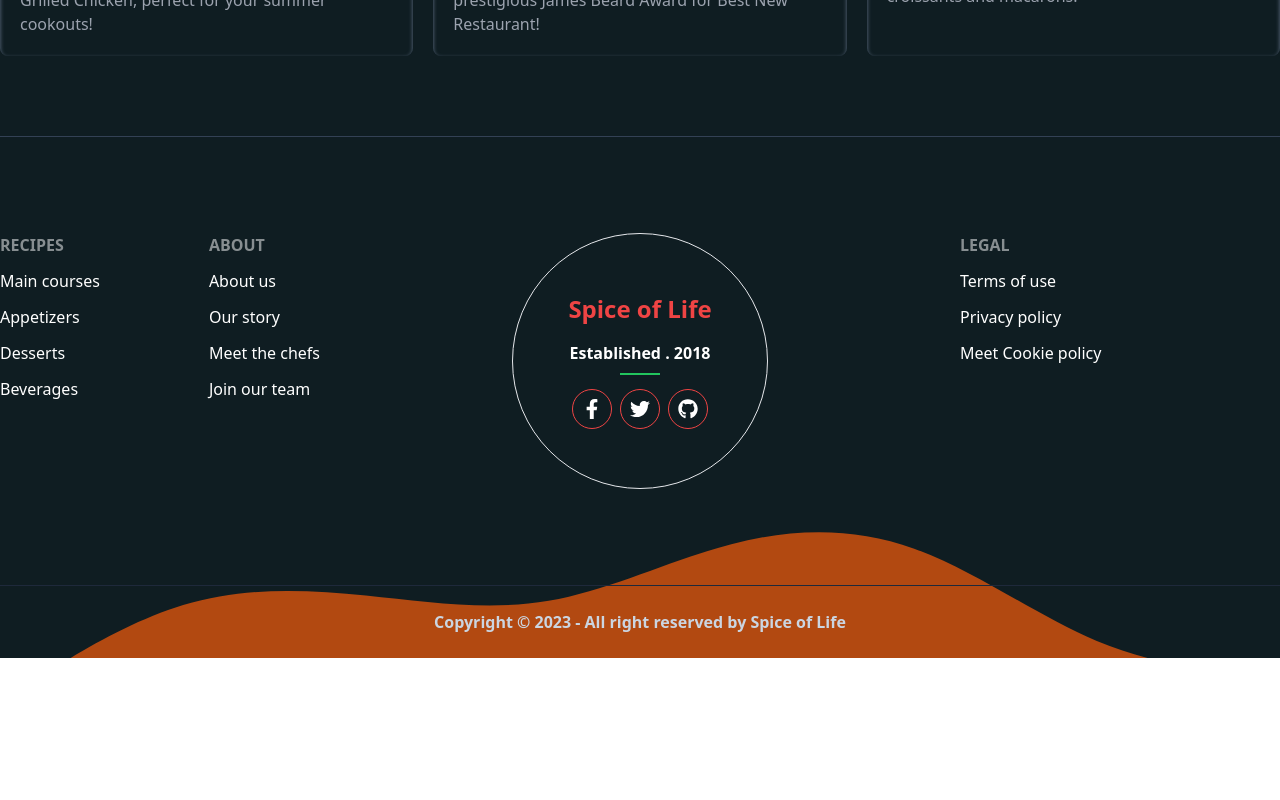
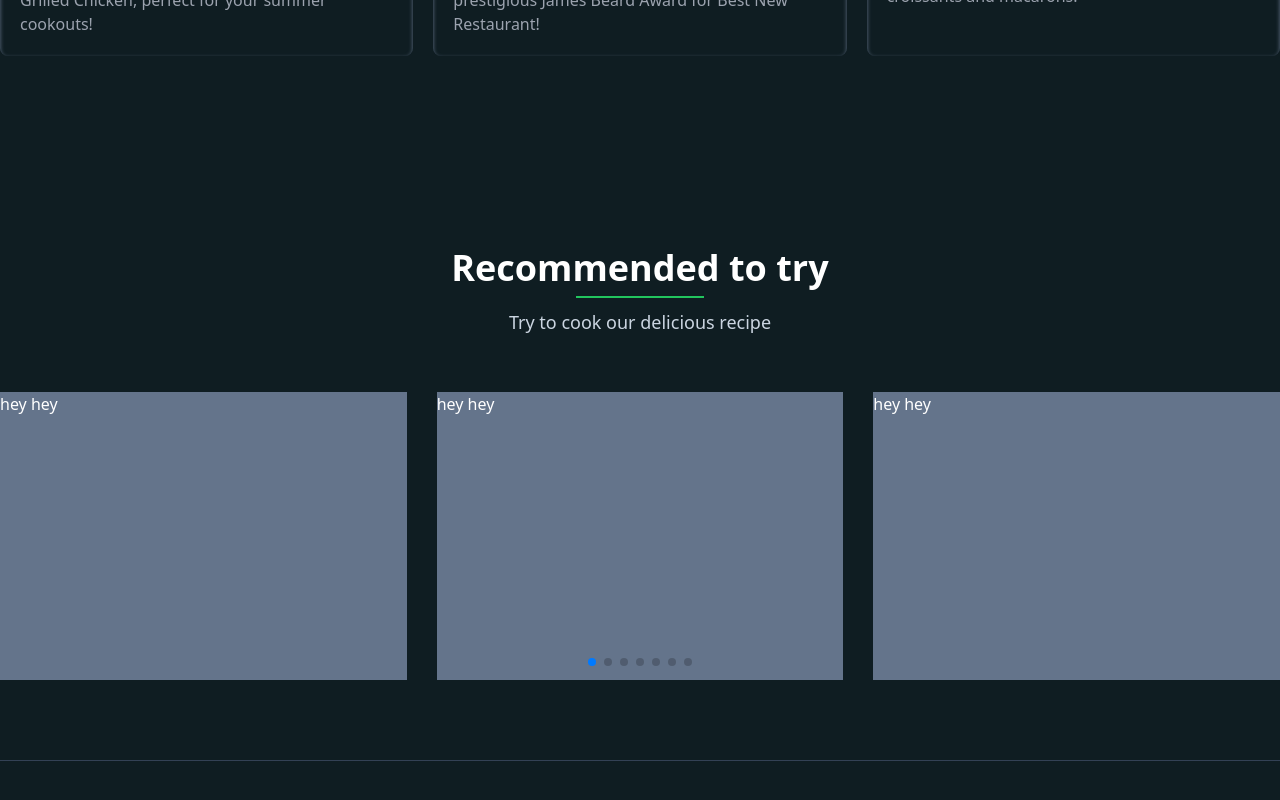
Before and after one commit to Source-Code-007/spice-of-life-client, a React (Vite) app: page / in a window 1280 px wide. Shown: the part 3260-4060 px from the top of the page. Before the commit the page ends 3918 px from the top, so only its background shows below. Built offline with nearby package versions, Linux system fonts and the light colour scheme; no server answers.

Commit message:
recommended to try section added

```diff
--- a/src/Components/Homepage/Homepage.jsx
+++ b/src/Components/Homepage/Homepage.jsx
@@ -4,6 +4,7 @@ import WhoWeAre from './WhoWeAre/WhoWeAre';
 import Chefs from './Chefs/Chefs';
 import RecentNews from './RecentNews/RecentNews';
 import RecipesByCategory from './RecipesByCategory/RecipesByCategory';
+import RecommendedToTry from './RecommendedToTry/RecommendedToTry';
 
 const Homepage = () => {
     return (
@@ -13,6 +14,7 @@ const Homepage = () => {
             <Chefs></Chefs>
             <RecipesByCategory></RecipesByCategory>
             <RecentNews></RecentNews>
+            <RecommendedToTry></RecommendedToTry>
         </>
     );
 };
--- a/src/Components/Homepage/RecommendedToTry/RecommendedToTry.jsx
+++ b/src/Components/Homepage/RecommendedToTry/RecommendedToTry.jsx
@@ -1,5 +1,13 @@
-import React, { useState } from 'react';
+import React, { useEffect, useState } from 'react';
+import { Swiper, SwiperSlide } from "swiper/react";
 import CommonSectionTitle from '../../HelpingCompo/CommonSectionTitle';
+import { FreeMode, Pagination } from 'swiper';
+
+// Import Swiper styles
+import "swiper/css";
+import "swiper/css/free-mode";
+import "swiper/css/pagination";
+
 
 const RecommendedToTry = () => {
     const [RecommendedRecipe, setRecommendedRecipe] = useState([])
@@ -13,10 +21,29 @@ const RecommendedToTry = () => {
     }, [])
 
     return (
-        <div>
+        <div className='py-20'>
             <CommonSectionTitle title={'Recommended to try'} subtitle={'Try to cook our delicious recipe'}></CommonSectionTitle>
 
-
+            <Swiper
+                slidesPerView={3}
+                spaceBetween={30}
+                freeMode={true}
+                pagination={{
+                    clickable: true,
+                }}
+                modules={[FreeMode, Pagination]}
+                className="mySwiper"
+            >
+                <SwiperSlide><div className='h-72 w-full bg-slate-500'>hey hey</div></SwiperSlide>
+                <SwiperSlide><div className='h-72 w-full bg-slate-500'>hey hey</div></SwiperSlide>
+                <SwiperSlide><div className='h-72 w-full bg-slate-500'>hey hey</div></SwiperSlide>
+                <SwiperSlide><div className='h-72 w-full bg-slate-500'>hey hey</div></SwiperSlide>
+                <SwiperSlide><div className='h-72 w-full bg-slate-500'>hey hey</div></SwiperSlide>
+                <SwiperSlide><div className='h-72 w-full bg-slate-500'>hey hey</div></SwiperSlide>
+                <SwiperSlide><div className='h-72 w-full bg-slate-500'>hey hey</div></SwiperSlide>
+                <SwiperSlide><div className='h-72 w-full bg-slate-500'>hey hey</div></SwiperSlide>
+                <SwiperSlide><div className='h-72 w-full bg-slate-500'>hey hey</div></SwiperSlide>
+            </Swiper>
         </div>
     );
 };
```
